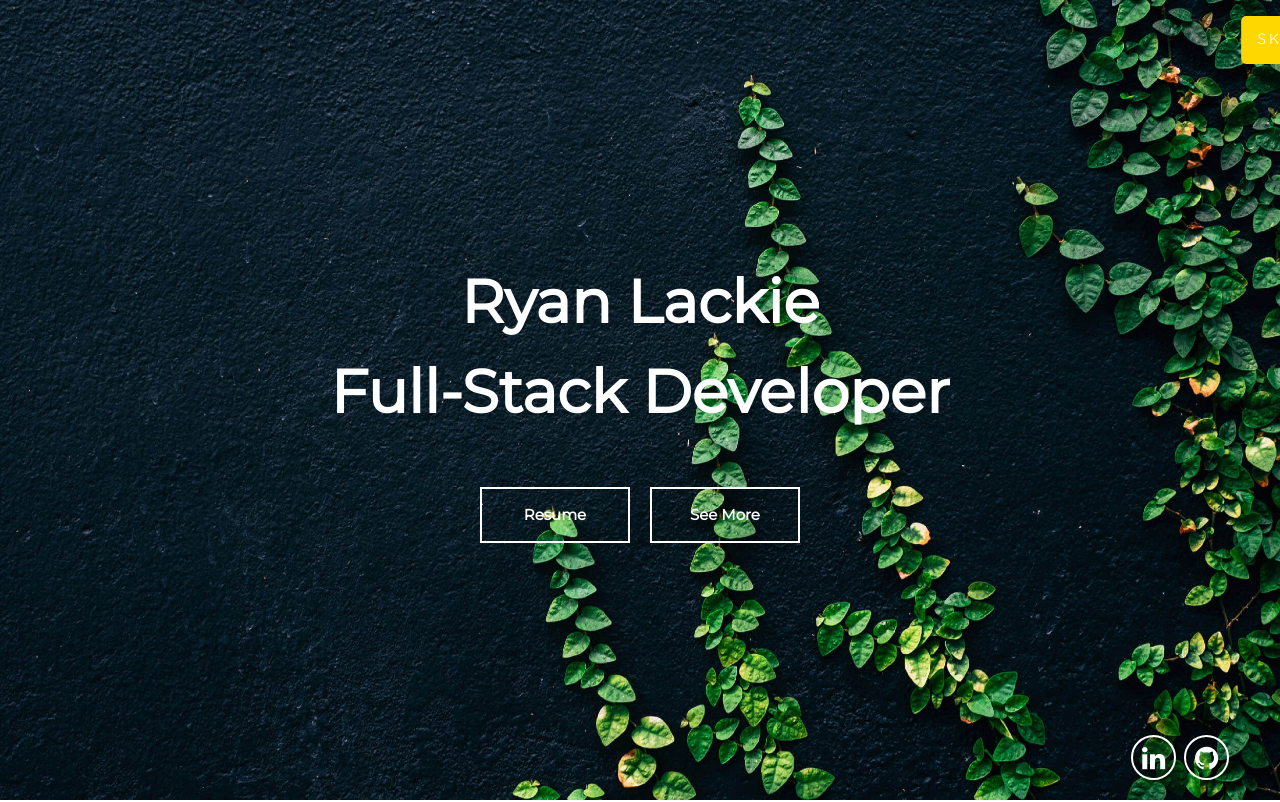
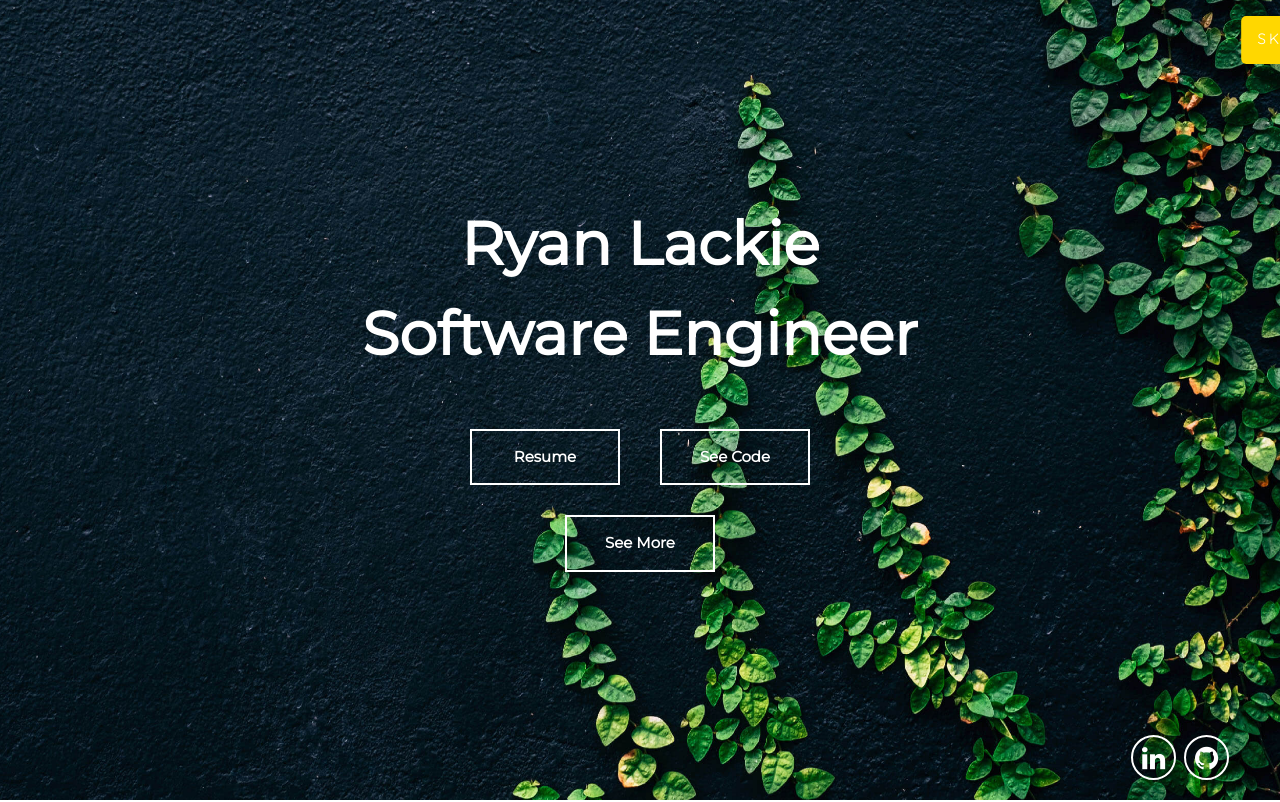
Before and after one commit to RyanLackie/ryanlackie-portfolio, a React (Create React App) app: page / in a window 1280 px wide. Shown: the top 802 px of the page. Built offline with nearby package versions, Linux system fonts and the light colour scheme.

Commit message:
7/18 Update
Small changes to the Home component.

```diff
--- a/src/components/Home.jsx
+++ b/src/components/Home.jsx
@@ -31,13 +31,18 @@ export default class Home extends Component {
                         <div className="text">
                             <b>Ryan Lackie</b>
                             <br/>
-                            <b>Full-Stack Developer</b>
+                            <b>Software Engineer</b>
                         </div>
 
                         <div className="buttons">
                             <div className="button" onClick={this.openLink.bind(this, "https://drive.google.com/open?id=13kX1LcacyBnpHS0BxnEq-Q4OqFdDYtzX")}>
                                 Resume
                             </div>
+                            <div className="button" onClick={this.openLink.bind(this, "https://github.com/RyanLackie/RyanLackie-Portfolio")}>
+                                See Code
+                            </div>
+                        </div>
+                        <div className="buttons">
                             <div className="button" onClick={this.scroll}>
                                 See More
                             </div>
--- a/src/components/css/Home.scss
+++ b/src/components/css/Home.scss
@@ -57,7 +57,7 @@ $min-height: 500px;
 .Home .heroContainer .centerContainer .buttons .button {
     display: inline-block;
     width: 150px;
-    margin: 0px 10px;
+    margin: 0px 20px 30px 20px;
     padding: 15px 0px;
 
     font-weight: 600;
```
